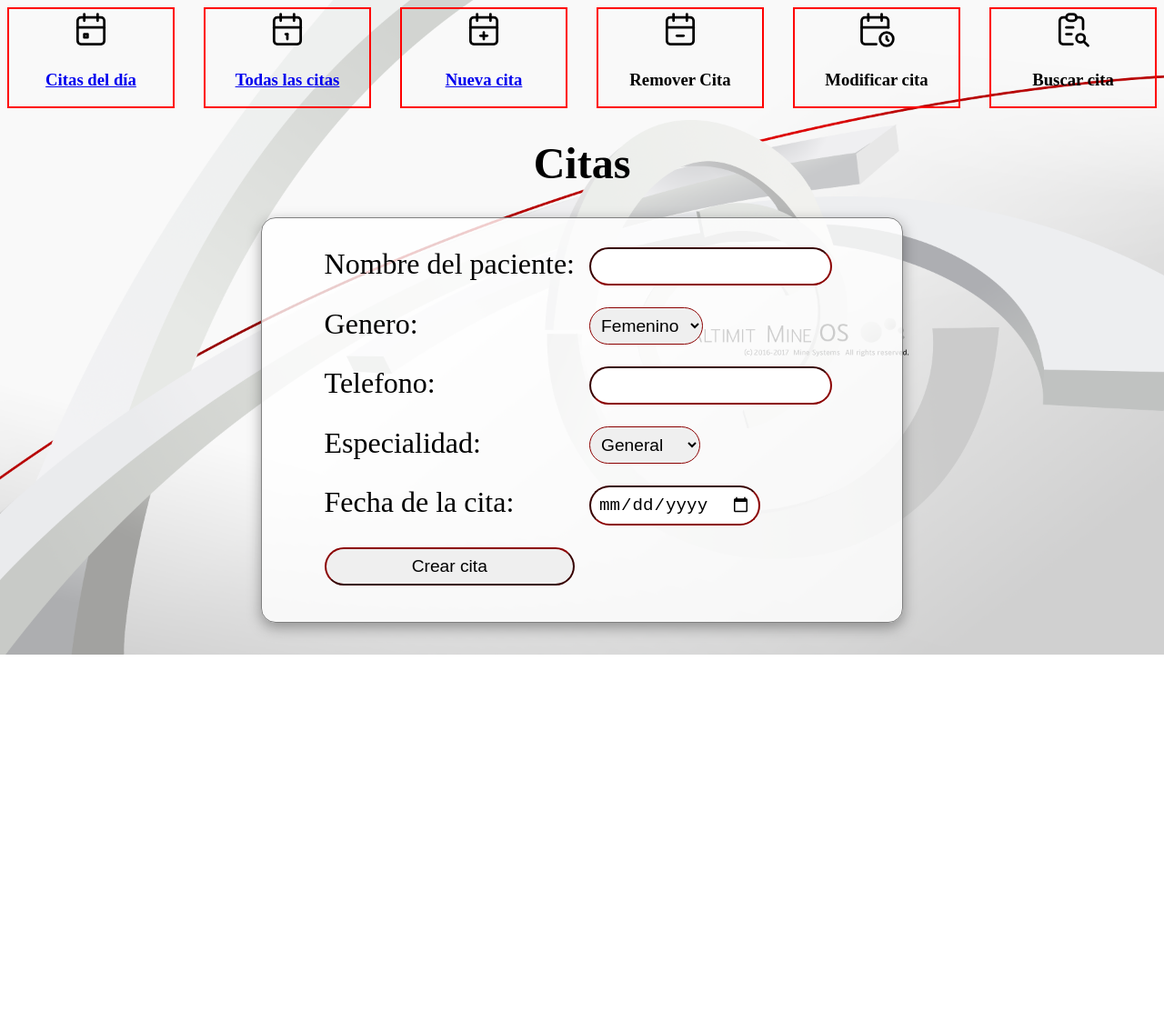
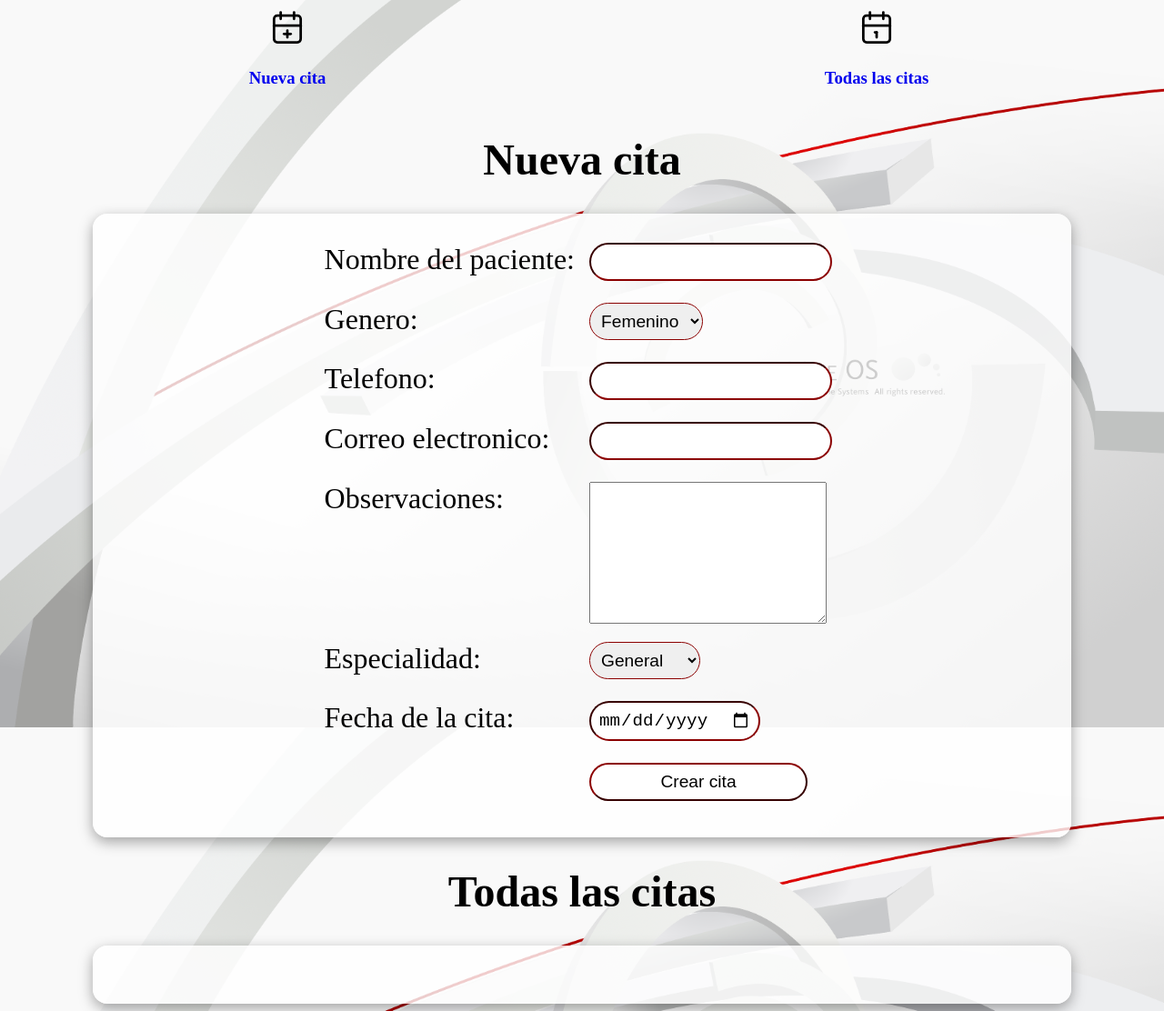
Before and after one commit to CMOG22/3er_javascript, a plain HTML site: page pages/admin.html in a window 1280 px wide. Shown: the whole page at 91% size. Before the commit the page ends 800 px from the top, so only its background shows below. Drawn offline with Linux system fonts and the light colour scheme.

Commit message:
se completo formularrio y lista

```diff
--- a/js/app.js
+++ b/js/app.js
@@ -12,10 +12,13 @@ function go(){
 //
 const taskList = JSON.parse(localStorage.getItem('taskList')) || [];
 
-function addTask(cliente, sexo, especialidad, dueDate) {
+function addTask(cliente, sexo, telefono, mail, observaciones, especialidad, dueDate) {
     const task = {
         cliente,
         sexo,
+        telefono,
+        mail,
+        observaciones,
         especialidad,
         dueDate,
         complete: false,
@@ -47,19 +50,22 @@ function renderTasks() {
             <div>
               <h2>Paciente: ${task.cliente}</h2>
               <p>Sexo: ${task.sexo}</p>
+              <p>Telefono: ${task.telefono}</p>
+              <p>Correo electronico: ${task.mail}</p>
+              <p>Observaciones: ${task.observaciones}</p>
               <p>Especielidad: ${task.especialidad}</p>
-              <p>Due Date: ${task.dueDate}</p>
-              <p>Caducada: ${task.complete}</p>
+              <p>Fecha de cita: ${task.dueDate}</p>
+              <p>Confirmada: ${task.complete}</p>
             </div>
         `;
         const completeButton = document.createElement("button");
-        completeButton.innerHTML = "Complete";
+        completeButton.innerHTML = "Confirmada";
         completeButton.addEventListener("click", function() {
             markAsComplete(i);
         });
         li.appendChild(completeButton);
         const removeButton = document.createElement("button");
-        removeButton.innerHTML = "Remove";
+        removeButton.innerHTML = "Cancelar";
         removeButton.addEventListener("click", function() {
             removeTask(i);
         });
@@ -68,18 +74,26 @@ function renderTasks() {
     }
 }
 
+
+
 function init() {
     const taskForm = document.getElementById("task-form");
     taskForm.addEventListener("submit", function(event) {
         event.preventDefault();
         const clienteInput = document.getElementById("cliente-input");
         const sexoInput = document.getElementById("sexo-input");
+        const telefonoInput = document.getElementById("telefono-input");
+        const mailInput = document.getElementById("mail-input");
+        const observacionesInput = document.getElementById("observaciones-input");
         const especialidadInput = document.getElementById("especialidad-input");
         const dueDateInput = document.getElementById("due-date-input");
 
-        addTask(clienteInput.value, sexoInput.value, especialidadInput.value, dueDateInput.value);
+        addTask(clienteInput.value, sexoInput.value, telefonoInput.value, mailInput.value, observacionesInput.value, especialidadInput.value, dueDateInput.value);
         clienteInput.value = "";
         sexoInput.value = "";
+        telefonoInput.value = "";
+        mailInput.value = "";
+        observacionesInput.value = "";
         especialidadInput.value = "";
         dueDateInput.value = "";
           renderTasks();
--- a/pages/admin.html
+++ b/pages/admin.html
@@ -15,36 +15,7 @@
 <body>
     <header class="menu_fr4">
         <section>
-            <a href="#">
-                <svg xmlns="http://www.w3.org/2000/svg" class="icon icon-tabler icon-tabler-calendar-event" width="44" height="44" viewBox="0 0 24 24" stroke-width="1.5" stroke="#000000" fill="none" stroke-linecap="round" stroke-linejoin="round">
-                    <path stroke="none" d="M0 0h24v24H0z" fill="none"/>
-                    <rect x="4" y="5" width="16" height="16" rx="2" />
-                    <line x1="16" y1="3" x2="16" y2="7" />
-                    <line x1="8" y1="3" x2="8" y2="7" />
-                    <line x1="4" y1="11" x2="20" y2="11" />
-                    <rect x="8" y="15" width="2" height="2" />
-                </svg><br>
-                <h3>Citas del día</h3>
-            </a>
-
-        </section>
-        <section>
-            <a href="./citas.html">
-                <svg xmlns="http://www.w3.org/2000/svg" class="icon icon-tabler icon-tabler-calendar" width="44" height="44" viewBox="0 0 24 24" stroke-width="1.5" stroke="#000000" fill="none" stroke-linecap="round" stroke-linejoin="round">
-                    <path stroke="none" d="M0 0h24v24H0z" fill="none"/>
-                    <rect x="4" y="5" width="16" height="16" rx="2" />
-                    <line x1="16" y1="3" x2="16" y2="7" />
-                    <line x1="8" y1="3" x2="8" y2="7" />
-                    <line x1="4" y1="11" x2="20" y2="11" />
-                    <line x1="11" y1="15" x2="12" y2="15" />
-                    <line x1="12" y1="15" x2="12" y2="18" />
-                </svg><br>
-                <h3>Todas las citas</h3>
-            </a>
-
-        </section>
-        <section>
-            <a href="./crarCitas.html">
+            <a href="#nueva_cita">
                 <svg xmlns="http://www.w3.org/2000/svg" class="icon icon-tabler icon-tabler-calendar-plus" width="44" height="44" viewBox="0 0 24 24" stroke-width="1.5" stroke="#000000" fill="none" stroke-linecap="round" stroke-linejoin="round">
                     <path stroke="none" d="M0 0h24v24H0z" fill="none"/>
                     <rect x="4" y="5" width="16" height="16" rx="2" />
@@ -58,44 +29,23 @@
             </a>
         </section>
         <section>
-            <svg xmlns="http://www.w3.org/2000/svg" class="icon icon-tabler icon-tabler-calendar-minus" width="44" height="44" viewBox="0 0 24 24" stroke-width="1.5" stroke="#000000" fill="none" stroke-linecap="round" stroke-linejoin="round">
+            <a href="#todas_las_citas">
+                <svg xmlns="http://www.w3.org/2000/svg" class="icon icon-tabler icon-tabler-calendar" width="44" height="44" viewBox="0 0 24 24" stroke-width="1.5" stroke="#000000" fill="none" stroke-linecap="round" stroke-linejoin="round">
                     <path stroke="none" d="M0 0h24v24H0z" fill="none"/>
                     <rect x="4" y="5" width="16" height="16" rx="2" />
                     <line x1="16" y1="3" x2="16" y2="7" />
                     <line x1="8" y1="3" x2="8" y2="7" />
                     <line x1="4" y1="11" x2="20" y2="11" />
-                <line x1="10" y1="16" x2="14" y2="16" />
+                    <line x1="11" y1="15" x2="12" y2="15" />
+                    <line x1="12" y1="15" x2="12" y2="18" />
                 </svg><br>
-            <h3>Remover Cita</h3>
+                <h3>Todas las citas</h3>
+            </a>
         </section>
-        <section>
-            <svg xmlns="http://www.w3.org/2000/svg" class="icon icon-tabler icon-tabler-calendar-time" width="44" height="44" viewBox="0 0 24 24" stroke-width="1.5" stroke="#000000" fill="none" stroke-linecap="round" stroke-linejoin="round">
-                <path stroke="none" d="M0 0h24v24H0z" fill="none"/>
-                <path d="M11.795 21h-6.795a2 2 0 0 1 -2 -2v-12a2 2 0 0 1 2 -2h12a2 2 0 0 1 2 2v4" />
-                <circle cx="18" cy="18" r="4" />
-                <path d="M15 3v4" />
-                <path d="M7 3v4" />
-                <path d="M3 11h16" />
-                <path d="M18 16.496v1.504l1 1" />
-            </svg><br>
-            <h3>Modificar cita</h3>
-        </section>
-        <section>
-            <svg xmlns="http://www.w3.org/2000/svg" class="icon icon-tabler icon-tabler-report-search" width="44" height="44" viewBox="0 0 24 24" stroke-width="1.5" stroke="#000000" fill="none" stroke-linecap="round" stroke-linejoin="round">
-                <path stroke="none" d="M0 0h24v24H0z" fill="none"/>
-                <path d="M8 5h-2a2 2 0 0 0 -2 2v12a2 2 0 0 0 2 2h5.697" />
-                <path d="M18 12v-5a2 2 0 0 0 -2 -2h-2" />
-                <rect x="8" y="3" width="6" height="4" rx="2" />
-                <path d="M8 11h4" />
-                <path d="M8 15h3" />
-                <circle cx="16.5" cy="17.5" r="2.5" />
-                <path d="M18.5 19.5l2.5 2.5" />
-            </svg><br>
-            <h3>Buscar cita</h3>
-        </section>
+
     </header>
     <main>
-        <h1>Citas</h1>
+        <h1 id="nueva_cita">Nueva cita</h1>
         <div class="formulario">
             <form id="task-form" class="formulario_fr2">
                 <section>
@@ -119,7 +69,19 @@
                     <label for="">Telefono:</label>
                 </section>
                 <section>
-                    <input type="tel">
+                    <input type="tel" id="telefono-input">
+                </section>
+                <section>
+                    <label for="">Correo electronico:</label>
+                </section>
+                <section>
+                    <input type="email" id="mail-input">
+                </section>
+                <section>
+                    <label for="">Observaciones:</label>
+                </section>
+                <section>
+                    <textarea name="" id="observaciones-input" cols="30" rows="10"></textarea>
                 </section>
                 <section>
                     <label for="">Especialidad:</label>
@@ -137,12 +99,18 @@
                 <section>
                     <input type="date" id="due-date-input" placeholder="(dd/mm/yyyy)">
                 </section>
+                <section></section>
+                <section>
+                    <button type="submit">Crear cita</button>
+                </section>
 
-                <button type="submit">Crear cita</button>
             </form>
         </div>
+        <h1 id="todas_las_citas">Todas las citas</h1>
+        <div class="citas_fr4">
+            <ul id="task-list"></ul>
+        </div>
 
-        <ul id="task-list"></ul>
     </main>
     <footer>
 
--- a/scss/_admin.scss
+++ b/scss/_admin.scss
@@ -1,11 +1,12 @@
 .menu_fr4 {
     display: grid;
-    grid-template-columns: 1fr 1fr 1fr 1fr 1fr 1fr;
+    grid-template-columns: 1fr 1fr;
     column-gap: 2rem;
     row-gap: 2rem;
     text-align: center;
-    section {
-        border: $border;
+
+    a {
+        text-decoration: none;
     }
 }
 main{
@@ -14,11 +15,10 @@ main{
     font-size: 3rem;
     }
     .formulario {
-        border: 1px solid gray;
         border-radius: 1rem;
         display: flex;
         justify-content: center;
-        width: 40rem;
+        width: 80%;
         margin: auto;
         padding: 2rem;
         box-shadow: rgba(0, 0, 0, 0.35) 0px 5px 15px;
@@ -33,6 +33,10 @@ main{
             border-color: darkred;
             margin-bottom: 0.5rem;
         }
+        button {
+            background-color: rgba(255,255,255);
+            width: 15rem;
+        }
         ::placeholder {
             color: grey;
         }
@@ -43,4 +47,39 @@ main{
             row-gap: 1rem;
         }
     }
+    .citas_fr4 {
+        margin: auto;
+
+        ul {
+            display: grid;
+            grid-template-columns: 1fr 1fr 1fr 1fr;
+            column-gap: 2rem;
+            padding: 2rem;
+            background-color: rgba(255,255,255,0.8);
+            border-radius: 1rem;
+            box-shadow: rgba(0, 0, 0, 0.35) 0px 5px 15px;
+            width: 80%;
+            margin: auto;
+            li {
+                border: 1px solid gray;
+                box-shadow: rgba(0, 0, 0, 0.35) 0px 5px 15px;
+                padding: 1rem;
+                list-style: none;
+                h2 {
+                    font-size: 1.5rem;
+                }
+                p {
+                    font-size: 1.2rem;
+                }
+                button {
+                    margin: 0 1rem;
+                    background-color: white;
+                    border: 1px solid darkred;
+                    border-radius: 1rem;
+                    padding: 0.5rem;
+                }
+            }
+        }
+
+    }
 }
--- a/scss/_globales.scss
+++ b/scss/_globales.scss
@@ -5,5 +5,7 @@ body {
         image: url(../img/altimit\ Mine\ OS\ White\ bg.png);
         size: cover;
         repeat: no-repeat;
+        position: center;
+        attachment: fixed;
     }
 }
```
Also changed, not shown: scss/main.css, 1 other file. Lines whose indentation alone changed are shown as unchanged.
